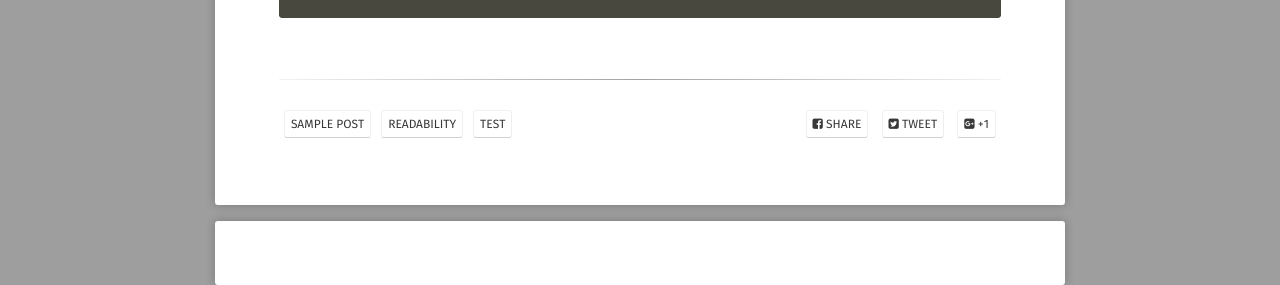
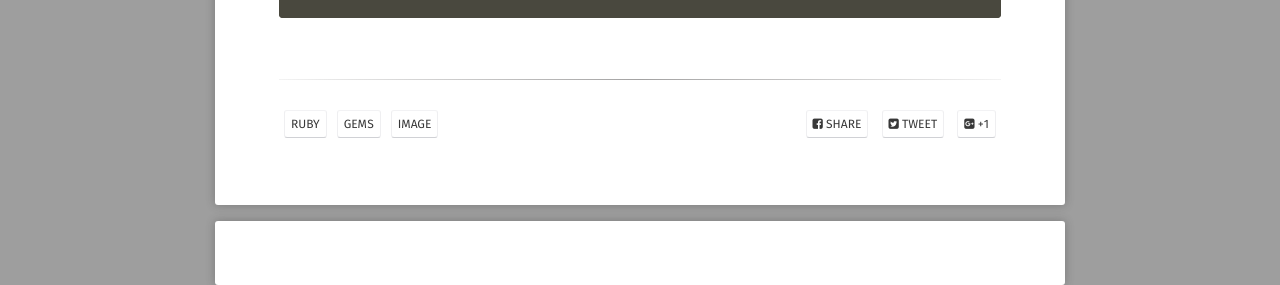
Before and after one commit to o7878x/o7878x.github.io, a Jekyll site: the page built from _posts/2018-10-09-gemsImageConfigure.md, in a window 1280 px wide. Shown: the part 1086-1371 px from the top of the page. Built offline with Jekyll 4.4.1, drawn with Linux system fonts in a browser that asks for light colours; some web fonts are replaced; comment, search, counter and statistics services are not loaded.

Commit message:
update config file

```diff
--- a/_posts/2018-10-09-gemsImageConfigure.md
+++ b/_posts/2018-10-09-gemsImageConfigure.md
@@ -3,7 +3,7 @@ layout: post
 title: "Gems镜像源配置"
 date: 2018-10-09
 excerpt: "简单介绍Gems镜像源配置方法。"
-tags: [sample post, readability, test]
+tags: [ruby, gems, image]
 comments: true
 ---
 
```
